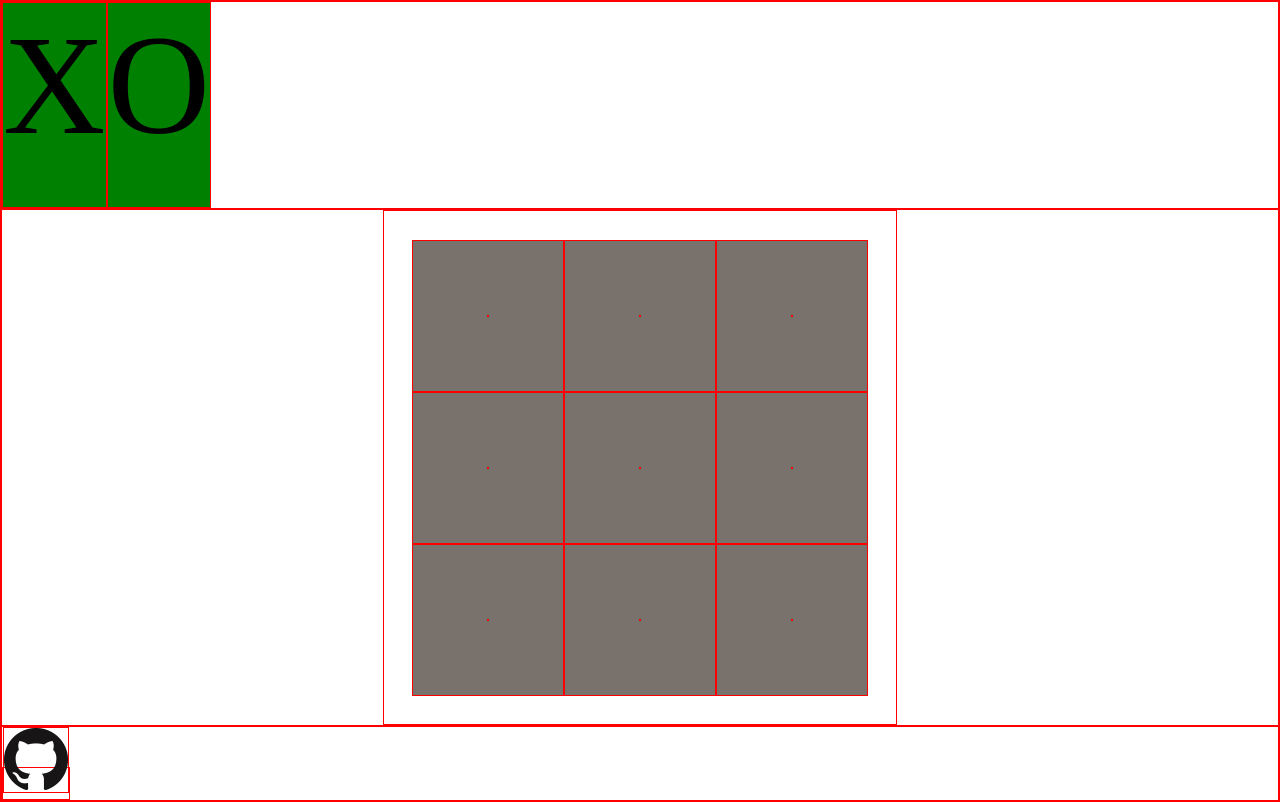
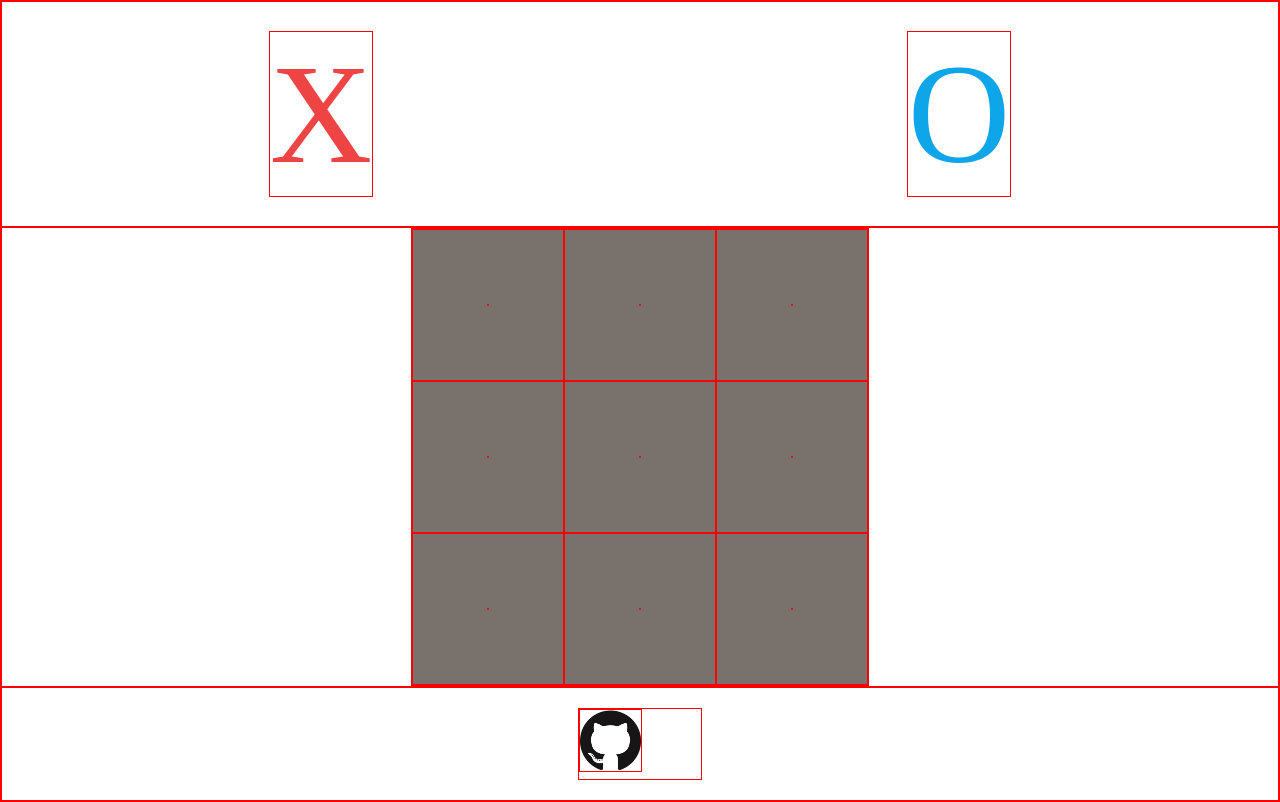
Before and after one commit to giovanniPepi/ticTactoe, a plain HTML site: page index.html in a window 1280 px wide. Drawn offline with Linux system fonts and the light colour scheme; a web font is replaced by a local one.

Commit message:
Update header and footer CSS styles

```diff
--- a/index.html
+++ b/index.html
@@ -29,7 +29,7 @@
             </div>
         </div>
         <div class="footer">
-            <a href="https://github.com/gerijeb"><img src="./img/GitHub-Mark-64px.png"></a>
+            <a href="https://github.com/gerijeb"><img src="./img/GitHub-Mark-120px-plus.png"></a>
         </div>
     </div>
 </body>
--- a/style.css
+++ b/style.css
@@ -12,13 +12,13 @@ body * {
     font-size: calc(.5vw + 1.5vh + 10px);
     --fontSmall: calc(.5vw + 1.5vh + 8px);
     --fontBig: calc(.5vw + 1.5vh + 15px);
-    --unitSize: clamp(4rem, 19vw, 150px);
+    --unitSize: clamp(5rem, 19vw, 150px);
 }
 body {
     margin: 0;
 }
 img {
-    width: 5%;
+    width: 50%;
     transition: transform 1s cubic-bezier(0,.82,.24,1.55);
 }
 img:hover {
@@ -30,11 +30,20 @@ img:hover {
     height: 100vh;
 }
 .header {
-  height: 30vh;
+  height: 28vh;
   display: flex;
+  justify-content: space-around;
+  align-content: center;
 }
 .roundSelection {
-  background: green;
+  align-self: center;
+  font-size: 5rem;
+}
+#X {
+  color: var(--XColor);
+}
+#O {
+  color: var(--OColor);
 }
 .gameboardContainer {
     padding: var(--gamePadding);
@@ -45,11 +54,13 @@ img:hover {
     display: grid;
     grid-template-columns: repeat(3, 1fr);
     grid-template-rows: repeat(3, 1fr);
-    padding: 1rem;
 }
 .footer {
     /* fill remaining space */
     flex: 1 0 auto;
+    display: flex;
+    justify-content: center;
+    align-items: center;
 }
 .gameUnitContainer {
     background: var(--board);
@@ -77,9 +88,6 @@ img:hover {
 .gameUnitO {
     color: var(--OColor);
 }
-#X, #O {
-  font-size: 5rem;
-}
 /* animations */
 @keyframes fadeInAnimation {
     0% {
```
